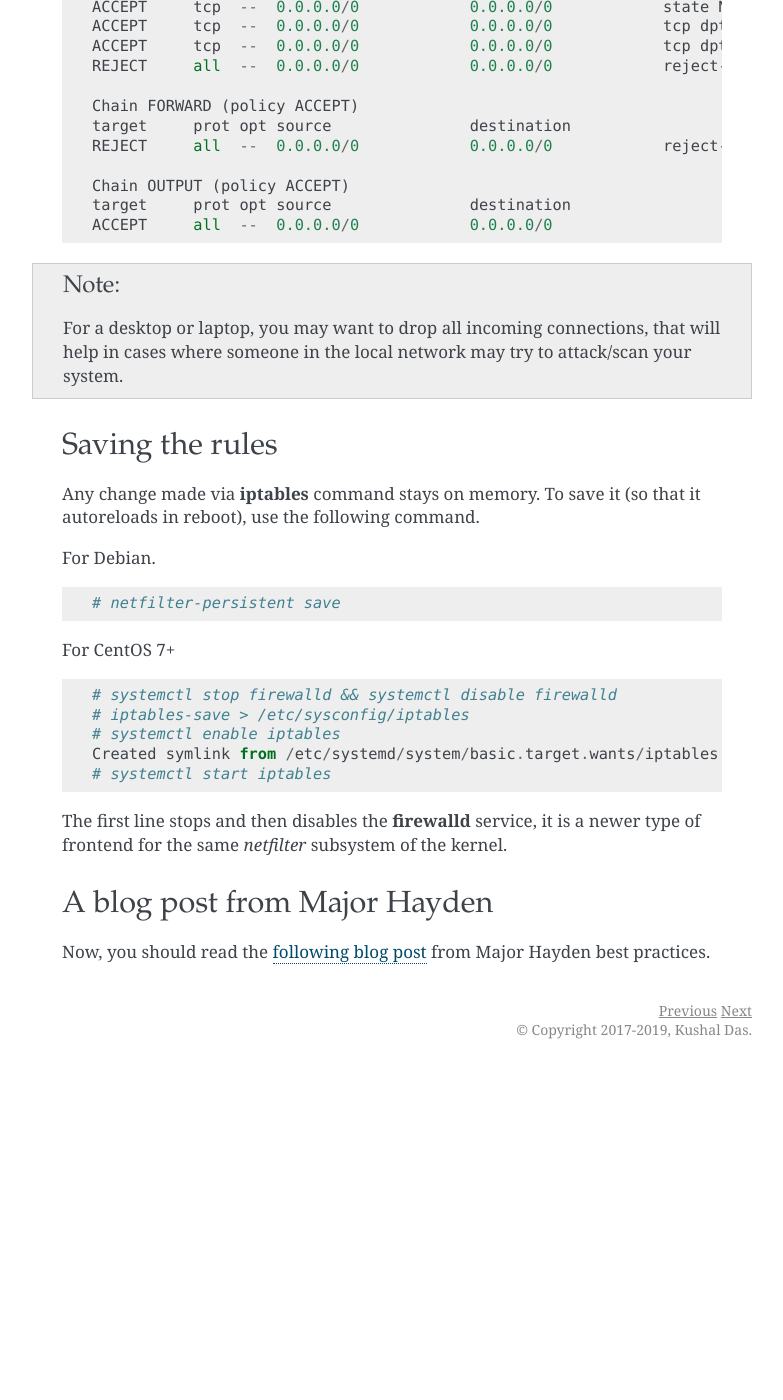
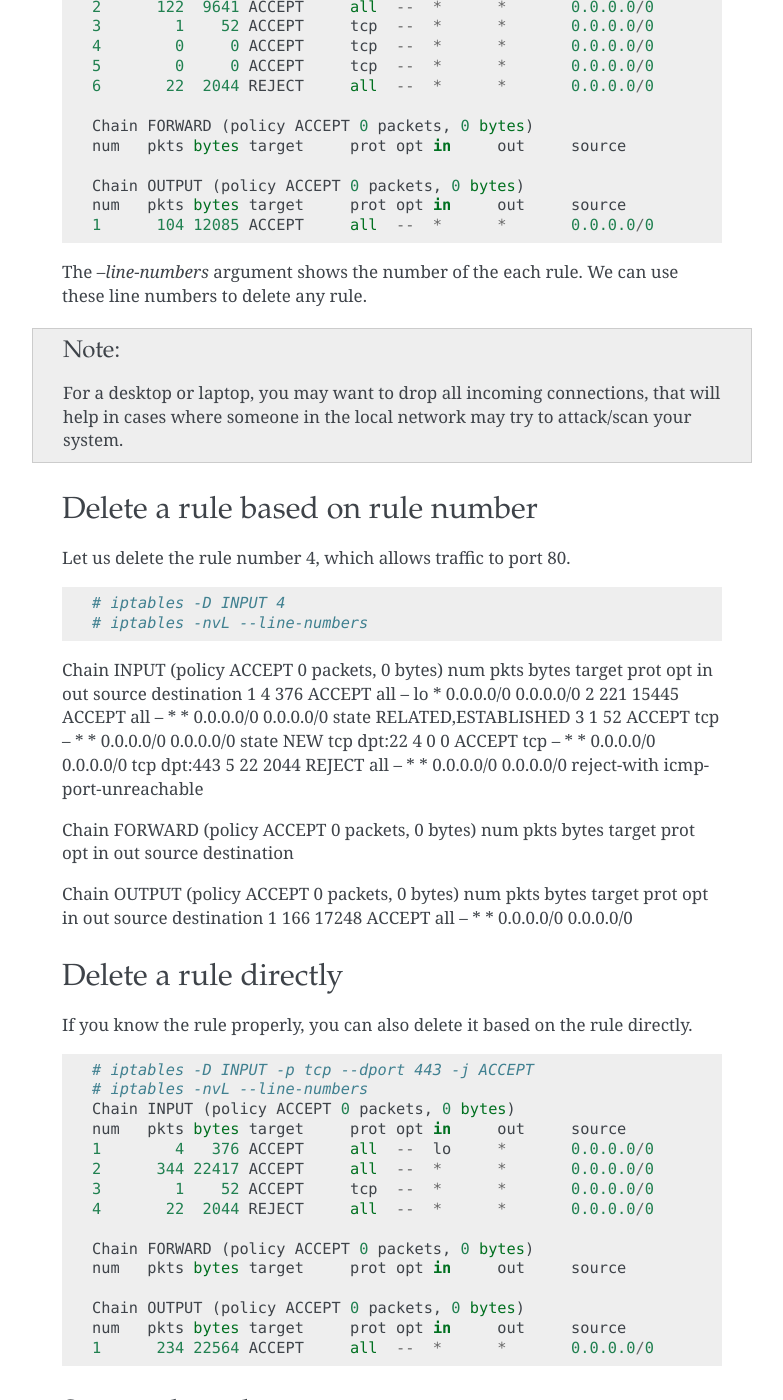
Before and after one commit to kushaldas/lym, a Sphinx documentation site: the page built from docs/firewall.rst, in a window 1280 px wide and 1400 px high, scrolled down 3531 px. Shown: the whole window, without its empty margins (358-1141 px from the left). Built offline with Sphinx 7.4.7, drawn with Linux system fonts in a browser that asks for light colours; a script that is not in the unit is left out; before the commit the page ends 4600 px from its top, so only the background shows below that; some of the changed text lies outside the part shown.

Commit message:
Adds steps for firewall rule deleting

```diff
--- a/docs/firewall.rst
+++ b/docs/firewall.rst
@@ -106,15 +106,15 @@ View the existing rules
 
 .. code-block:: bash
 
-    # iptables -L
-    Chain INPUT (policy ACCEPT)
-    target     prot opt source               destination
+    # iptables -nvL --line-numbers
+    Chain INPUT (policy ACCEPT 82 packets, 4756 bytes)
+    num   pkts bytes target     prot opt in     out     source               destination
 
-    Chain FORWARD (policy ACCEPT)
-    target     prot opt source               destination
+    Chain FORWARD (policy ACCEPT 0 packets, 0 bytes)
+    num   pkts bytes target     prot opt in     out     source               destination
 
-    Chain OUTPUT (policy ACCEPT)
-    target     prot opt source               destination
+    Chain OUTPUT (policy ACCEPT 42 packets, 3192 bytes)
+    num   pkts bytes target     prot opt in     out     source               destination
 
 
 The above command shows the default table **filter** and all chains and rules
@@ -177,25 +177,78 @@ If you want to view all the rules.
 
 ::
 
-    # iptables -nL
-    Chain INPUT (policy ACCEPT)
-    target     prot opt source               destination
-    ACCEPT     all  --  0.0.0.0/0            0.0.0.0/0            state RELATED,ESTABLISHED
-    ACCEPT     tcp  --  0.0.0.0/0            0.0.0.0/0            state NEW tcp dpt:22
-    ACCEPT     tcp  --  0.0.0.0/0            0.0.0.0/0            tcp dpt:80
-    ACCEPT     tcp  --  0.0.0.0/0            0.0.0.0/0            tcp dpt:443
-    REJECT     all  --  0.0.0.0/0            0.0.0.0/0            reject-with icmp-port-unreachable
+    # iptables -nvL --line-numbers
+    Chain INPUT (policy ACCEPT 0 packets, 0 bytes)
+    num   pkts bytes target     prot opt in     out     source               destination
+    1        0     0 ACCEPT     all  --  lo     *       0.0.0.0/0            0.0.0.0/0
+    2      122  9641 ACCEPT     all  --  *      *       0.0.0.0/0            0.0.0.0/0            state RELATED,ESTABLISHED
+    3        1    52 ACCEPT     tcp  --  *      *       0.0.0.0/0            0.0.0.0/0            state NEW tcp dpt:22
+    4        0     0 ACCEPT     tcp  --  *      *       0.0.0.0/0            0.0.0.0/0            tcp dpt:80
+    5        0     0 ACCEPT     tcp  --  *      *       0.0.0.0/0            0.0.0.0/0            tcp dpt:443
+    6       22  2044 REJECT     all  --  *      *       0.0.0.0/0            0.0.0.0/0            reject-with icmp-port-unreachable
 
-    Chain FORWARD (policy ACCEPT)
-    target     prot opt source               destination
-    REJECT     all  --  0.0.0.0/0            0.0.0.0/0            reject-with icmp-port-unreachable
+    Chain FORWARD (policy ACCEPT 0 packets, 0 bytes)
+    num   pkts bytes target     prot opt in     out     source               destination
 
-    Chain OUTPUT (policy ACCEPT)
-    target     prot opt source               destination
-    ACCEPT     all  --  0.0.0.0/0            0.0.0.0/0
+    Chain OUTPUT (policy ACCEPT 0 packets, 0 bytes)
+    num   pkts bytes target     prot opt in     out     source               destination
+    1      104 12085 ACCEPT     all  --  *      *       0.0.0.0/0            0.0.0.0/0
+
+The *--line-numbers* argument shows the number of the each rule. We can use
+these line numbers to delete any rule.
 
 .. note:: For a desktop or laptop, you may want to drop all incoming connections, that will help in cases
           where someone in the local network may try to attack/scan your system.
+
+
+Delete a rule based on rule number
+-----------------------------------
+
+Let us delete the rule number 4, which allows traffic to port 80.
+
+::
+
+    # iptables -D INPUT 4
+    # iptables -nvL --line-numbers
+Chain INPUT (policy ACCEPT 0 packets, 0 bytes)
+num   pkts bytes target     prot opt in     out     source               destination
+1        4   376 ACCEPT     all  --  lo     *       0.0.0.0/0            0.0.0.0/0
+2      221 15445 ACCEPT     all  --  *      *       0.0.0.0/0            0.0.0.0/0            state RELATED,ESTABLISHED
+3        1    52 ACCEPT     tcp  --  *      *       0.0.0.0/0            0.0.0.0/0            state NEW tcp dpt:22
+4        0     0 ACCEPT     tcp  --  *      *       0.0.0.0/0            0.0.0.0/0            tcp dpt:443
+5       22  2044 REJECT     all  --  *      *       0.0.0.0/0            0.0.0.0/0            reject-with icmp-port-unreachable
+
+Chain FORWARD (policy ACCEPT 0 packets, 0 bytes)
+num   pkts bytes target     prot opt in     out     source               destination
+
+Chain OUTPUT (policy ACCEPT 0 packets, 0 bytes)
+num   pkts bytes target     prot opt in     out     source               destination
+1      166 17248 ACCEPT     all  --  *      *       0.0.0.0/0            0.0.0.0/0
+
+
+Delete a rule directly
+-----------------------
+
+If you know the rule properly, you can also delete it based on the rule
+directly.
+
+::
+
+    # iptables -D INPUT -p tcp --dport 443 -j ACCEPT
+    # iptables -nvL --line-numbers
+    Chain INPUT (policy ACCEPT 0 packets, 0 bytes)
+    num   pkts bytes target     prot opt in     out     source               destination
+    1        4   376 ACCEPT     all  --  lo     *       0.0.0.0/0            0.0.0.0/0
+    2      344 22417 ACCEPT     all  --  *      *       0.0.0.0/0            0.0.0.0/0            state RELATED,ESTABLISHED
+    3        1    52 ACCEPT     tcp  --  *      *       0.0.0.0/0            0.0.0.0/0            state NEW tcp dpt:22
+    4       22  2044 REJECT     all  --  *      *       0.0.0.0/0            0.0.0.0/0            reject-with icmp-port-unreachable
+
+    Chain FORWARD (policy ACCEPT 0 packets, 0 bytes)
+    num   pkts bytes target     prot opt in     out     source               destination
+
+    Chain OUTPUT (policy ACCEPT 0 packets, 0 bytes)
+    num   pkts bytes target     prot opt in     out     source               destination
+    1      234 22564 ACCEPT     all  --  *      *       0.0.0.0/0            0.0.0.0/0
 
 
 Saving the rules
@@ -228,5 +281,6 @@ type of frontend for the same *netfilter* subsystem of the kernel.
 A blog post from Major Hayden
 ------------------------------
 
-Now, you should read the `following blog post <https://major.io/2010/04/12/best-practices-iptables/>`_
-from Major Hayden best practices.
+Now, you should read the `following blog post
+<https://major.io/2010/04/12/best-practices-iptables/>`_ from Major Hayden
+best practices.
```
